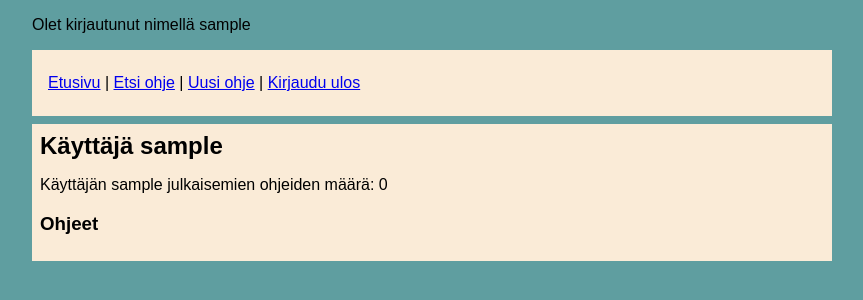
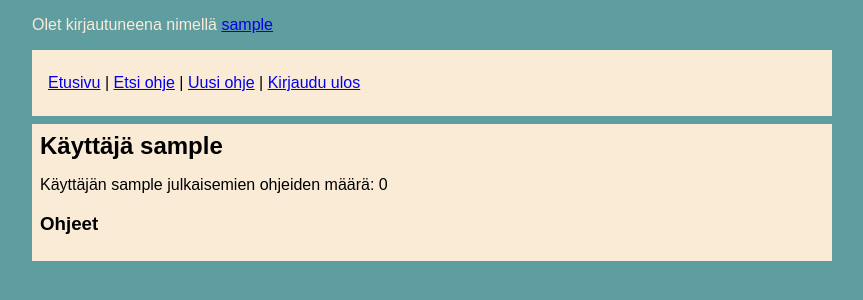
Before and after one commit to pianisti/neuleohjeita, a Flask app: page /user/1 in a window 1280 px wide. Shown: the part 77-377 px from the top of the page, without its empty margins (208-1071 px from the left). Run offline with Flask 3, Linux system fonts and the light colour scheme; the visitor is signed in with stand-in values (Sample User, id 1); data comes from the database, SQL or seed files in the repository; data that the repository does not hold is empty.

Commit message:
Add lines to description/comment and link to user page

```diff
--- a/app.py
+++ b/app.py
@@ -2,6 +2,7 @@ import secrets
 import sqlite3
 from flask import Flask
 from flask import abort, flash, make_response, redirect, render_template, request, session
+import markupsafe
 import db
 import config
 import patterns
@@ -19,6 +20,12 @@ def check_csrf():
         abort(403)
     if request.form["csrf_token"] != session["csrf_token"]:
         abort(403)
+
+@app.template_filter()
+def show_lines(content):
+    content = str(markupsafe.escape(content))
+    content = content.replace("\n", "<br />")
+    return markupsafe.Markup(content)
 
 @app.route("/")
 def index():
--- a/static/main.css
+++ b/static/main.css
@@ -38,6 +38,10 @@ body {
   color: black;
 }
 
+.login_info {
+  color: antiquewhite;
+}
+
 h1,h2 {
   margin: 0;
 }
--- a/templates/layout.html
+++ b/templates/layout.html
@@ -11,9 +11,11 @@
     <h1>Neuleohjeita</h1>
   </div>
   {% if session.user_id %}
-  <p>
-    Olet kirjautunut nimellä {{ session.username }}
-  </p>
+  <div class="login_info">
+    <p>
+      Olet kirjautuneena nimellä <a href="/user/{{ session.user_id}}">{{ session.username }}</a>
+    </p>
+  </div>
   {% endif %}
   <div class="nav">
     <p>
--- a/templates/show_pattern.html
+++ b/templates/show_pattern.html
@@ -23,7 +23,7 @@
 </p>
 {% endif %}
 <p>
-  {{ pattern.description }}
+  {{ pattern.description | show_lines }}
 </p>
 {% for image in images %}
 <img src="/image/{{ image.id }}" />
@@ -34,7 +34,7 @@
   <a href="/user/{{ comment.user_id }}">{{ comment.username }}</a>:
 </p>
 <p>
-  {{ comment.comment }}
+  {{ comment.comment | show_lines }}
 </p>
 <hr />
 {% endfor %}
```
